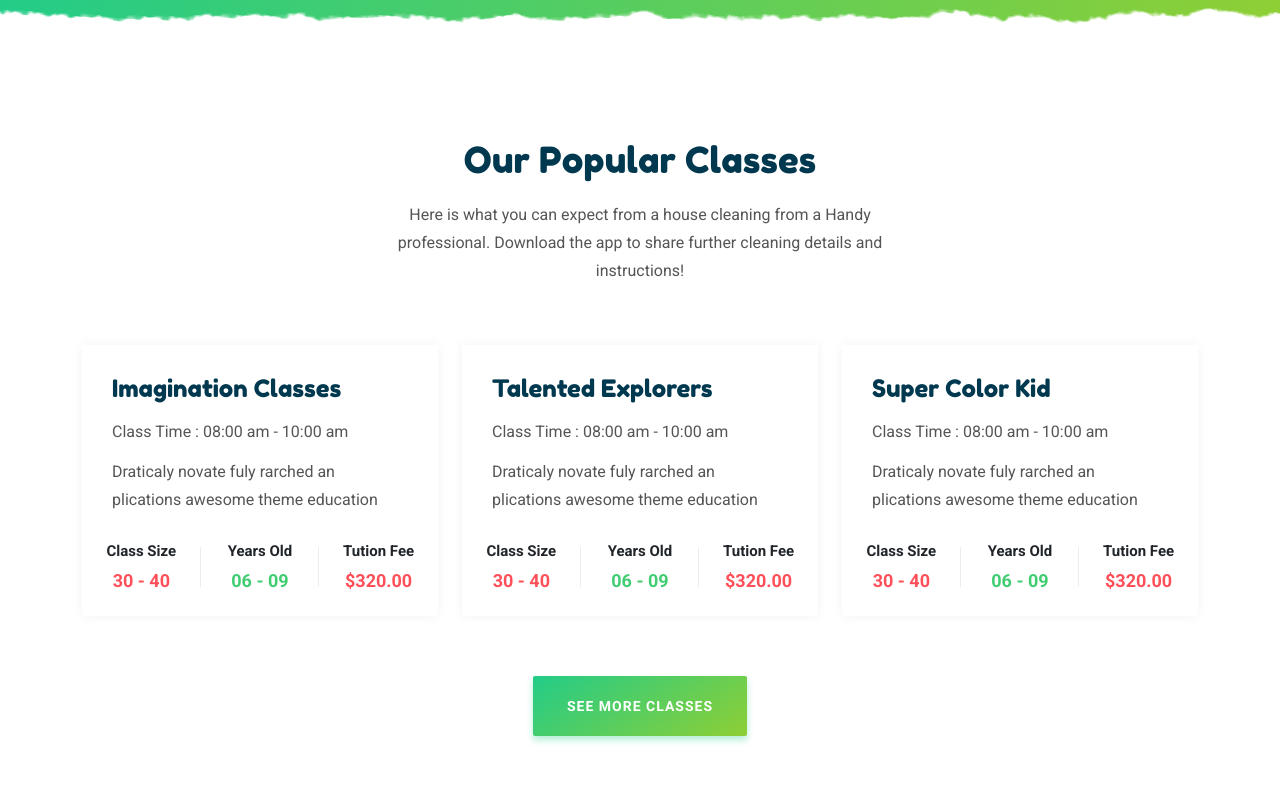
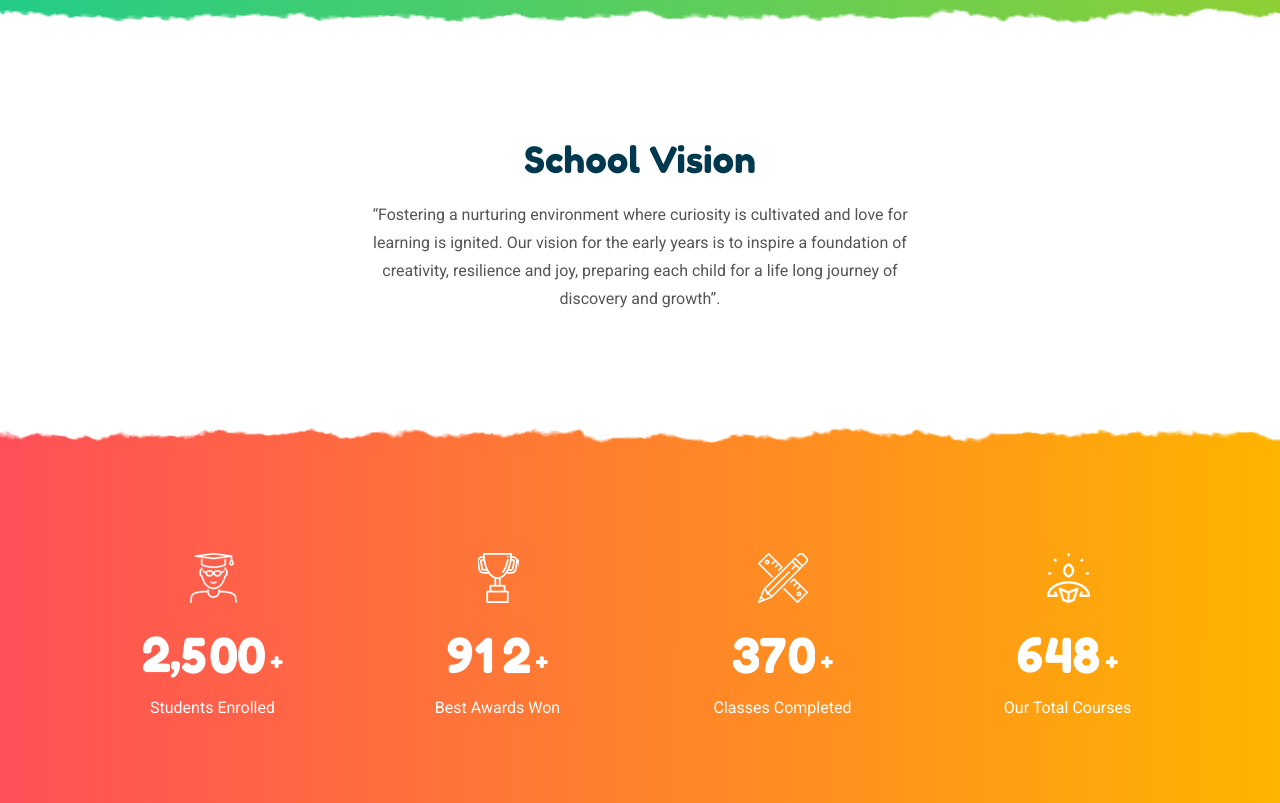
Before and after one commit to Shujatali-7892/cocoon01.github.io, a plain HTML site: page index.html in a window 1280 px wide. Shown: the part 3417-4220 px from the top of the page. Drawn offline with Linux system fonts and the light colour scheme.

```diff
--- a/index.html
+++ b/index.html
@@ -359,6 +359,7 @@
             </div>
         </header>
         <!-- header end -->
+
 
         <main>
             <!-- hero start -->
@@ -763,109 +764,23 @@
             </section>
             <!-- about area end -->
 
-
-            <!-- class area start -->
-            <section class="class-area pt-110 pb-110">
+            <section class="feature-area pt-110 pb-110">
                 <div class="container">
                     <div class="row justify-content-center">
                         <div class="col-lg-6 col-md-9">
-                            <div class="section-title text-center mb-60">
-                                <h2 class="title">Our Popular Classes</h2>
-                                <p>Here is what you can expect from a house cleaning from a Handy professional. Download
-                                    the app to share further cleaning details and instructions!</p>
+                            <div class="section-title text-center">
+                                 <h1 class="title"> School Vision </h1>
+                                <p>
+                                    “Fostering a nurturing environment where curiosity is cultivated and love for learning is ignited. Our vision for the early years is to inspire
+                                    a foundation of creativity, resilience and joy, preparing each child for a life long journey of discovery and growth”.
+                                </p>
                             </div>
                         </div>
                     </div>
-                    <div class="row justify-content-center">
-                        <div class="col-xl-4 col-lg-4 col-md-6">
-                            <div class="class-item mb-30">
-                                <!-- <div class="class-img">
-                                    <img src="assets/img/class/class-1.jpg" alt="class image">
-                                </div> -->
-                                <div class="class-content">
-                                    <h4 class="title"><a href="class-single.html">Imagination Classes</a></h4>
-                                    <p>Class Time : 08:00 am - 10:00 am</p>
-                                    <p>Draticaly novate fuly rarched an plications awesome theme education</p>
-                                </div>
-                                <ul class="schedule">
-                                    <li>
-                                        <span>Class Size</span>
-                                        <span class="class-size">30 - 40</span>
-                                    </li>
-                                    <li>
-                                        <span>Years Old</span>
-                                        <span class="class-size class-size-2">06 - 09</span>
-                                    </li>
-                                    <li>
-                                        <span>Tution Fee</span>
-                                        <span class="class-size">$320.00</span>
-                                    </li>
-                                </ul>
-                            </div>
-                        </div>
-                        <div class="col-xl-4 col-lg-4 col-md-6">
-                            <div class="class-item mb-30">
-                                <!-- <div class="class-img">
-                                    <img src="assets/img/class/class-2.jpg" alt="class image">
-                                </div> -->
-                                <div class="class-content">
-                                    <h4 class="title"><a href="class-single.html">Talented Explorers</a></h4>
-                                    <p>Class Time : 08:00 am - 10:00 am</p>
-                                    <p>Draticaly novate fuly rarched an plications awesome theme education</p>
-                                </div>
-                                <ul class="schedule">
-                                    <li>
-                                        <span>Class Size</span>
-                                        <span class="class-size">30 - 40</span>
-                                    </li>
-                                    <li>
-                                        <span>Years Old</span>
-                                        <span class="class-size class-size-2">06 - 09</span>
-                                    </li>
-                                    <li>
-                                        <span>Tution Fee</span>
-                                        <span class="class-size">$320.00</span>
-                                    </li>
-                                </ul>
-                            </div>
-                        </div>
-                        <div class="col-xl-4 col-lg-4 col-md-6">
-                            <div class="class-item mb-30">
-                                <!-- <div class="class-img">
-                                    <img src="assets/img/class/class-3.jpg" alt="class image">
-                                </div> -->
-                                <div class="class-content">
-                                    <h4 class="title"><a href="class-single.html">Super Color Kid</a></h4>
-                                    <p>Class Time : 08:00 am - 10:00 am</p>
-                                    <p>Draticaly novate fuly rarched an plications awesome theme education</p>
-                                </div>
-                                <ul class="schedule">
-                                    <li>
-                                        <span>Class Size</span>
-                                        <span class="class-size">30 - 40</span>
-                                    </li>
-                                    <li>
-                                        <span>Years Old</span>
-                                        <span class="class-size class-size-2">06 - 09</span>
-                                    </li>
-                                    <li>
-                                        <span>Tution Fee</span>
-                                        <span class="class-size">$320.00</span>
-                                    </li>
-                                </ul>
-                            </div>
-                        </div>
-                    </div>
-                    <div class="row">
-                        <div class="col-xl-12">
-                            <div class="view-class text-center mt-30">
-                                <a class="thm-btn" href="classes.html">See More Classes</a>
-                            </div>
-                        </div>
-                    </div>
+
+
                 </div>
             </section>
-            <!-- class area start -->
 
             <!-- counter area start -->
             <section class="counter-area section-bg-two section-notch pt-130 pb-100">
@@ -906,7 +821,7 @@
 
             <!-- portfolio area start -->
             <div class="portfolio-area pt-110 pb-80">
-                <div class="container">
+                <div class="container-fluid">
                     <div class="row justify-content-center">
                         <div class="col-lg-6 col-md-9">
                             <div class="section-title text-center mb-50">
@@ -1171,7 +1086,6 @@
             </section>
             <!-- apply admis div end -->
         </main>
-
         <!-- footer start -->
         <footer>
             <div class="footer-area" data-background="assets/img/bg/footer-bg.jpg">
```
